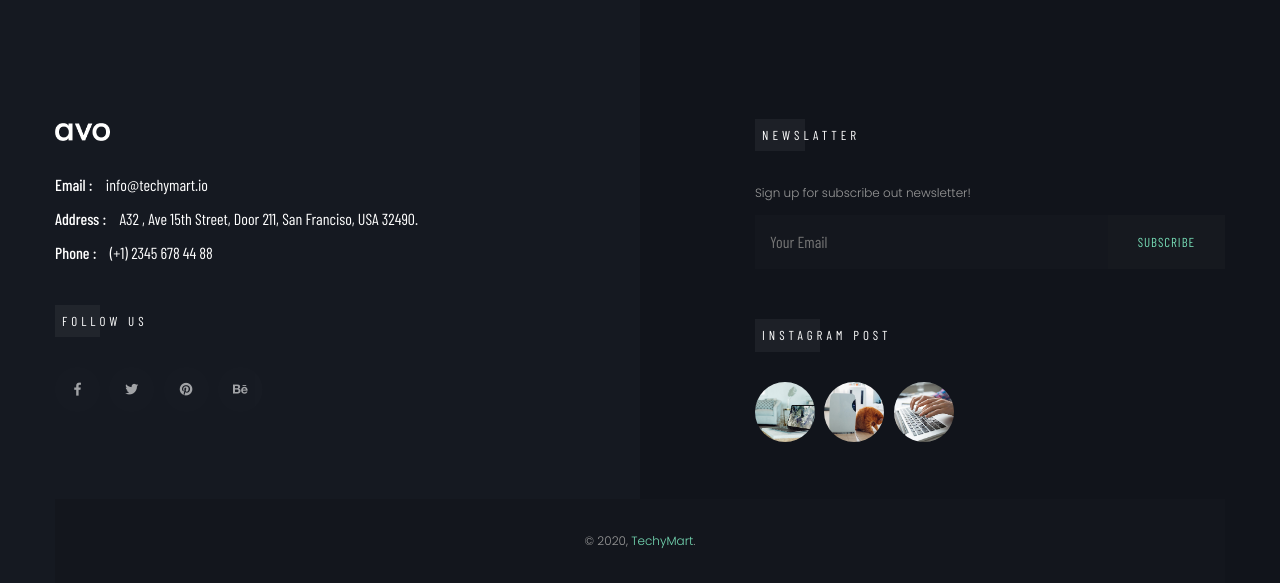
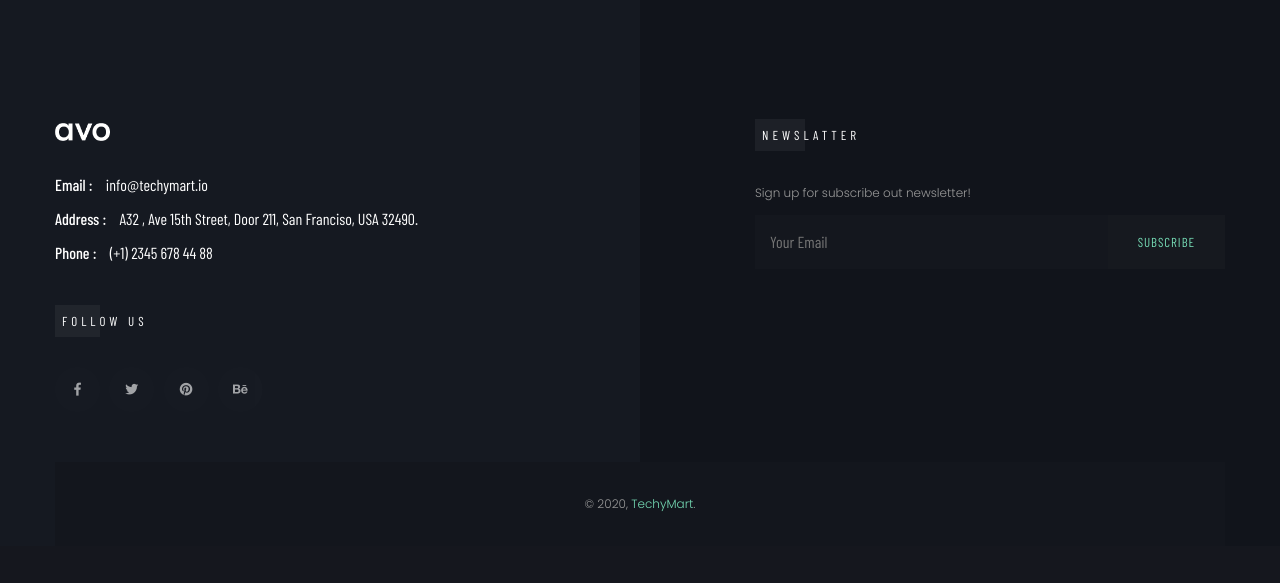
Before and after one commit to maazhussaini/techyMart, a PHP site: page /index.php in a window 1280 px wide. Shown: the part 4876-5459 px from the top of the page. After the commit the page ends 5387 px from the top, so only its background shows below. Run offline with PHP 8.4, Linux system fonts and the light colour scheme; some web fonts are replaced.

Commit message:
comment insta section

```diff
--- a/footer.php
+++ b/footer.php
@@ -47,7 +47,7 @@
                     </div>
                 </form>
             </div>
-            <div class="insta">
+            <!-- <div class="insta">
                 <h6 class="custom-font stit simple-btn">Instagram Post</h6>
                 <div class="insta-gallary">
                     <a href="#0">
@@ -60,7 +60,7 @@
                         <img src="img/insta/3.jpg" alt="">
                     </a>
                 </div>
-            </div>
+            </div> -->
         </div>
     </div>
     <div class="copyrights text-center">
```
